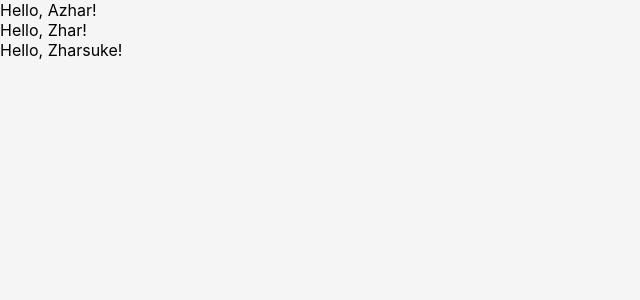
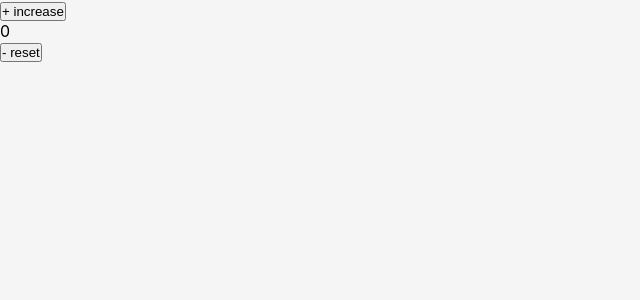
Before and after one commit to alazharizqi/dicoding, a React app in the folder frontend/react/contacts-app/: page / in a window 1280 px wide. Shown: the top 300 px of the page, without its empty margins (0-640 px from the left). Built offline with nearby package versions, Linux system fonts and the light colour scheme; the HTML template or start-up script is replaced by a standard one.

Commit message:
feat: component state and event handling exercise

```diff
--- a/frontend/react/contacts-app/src/components/ContactApp.jsx
+++ b/frontend/react/contacts-app/src/components/contact-app/ContactApp.jsx
@@ -1,6 +1,6 @@
 import React from "react";
 import ContactList from "./ContactList";
-import { getData } from '../utils/data';
+import { getData } from '../../utils/data';
 
 function ContactApp() {
     const contacts = getData();
--- /dev/null
+++ b/frontend/react/contacts-app/src/components/counter-app/CounterApp.jsx
@@ -0,0 +1,80 @@
+import React from "react";
+
+function CounterDisplay({ count }) {
+    if (count === 0) {
+        return <p>{count}</p>;
+    }
+
+    if (count % 5 === 0 && count % 7 === 0) {
+        return <p>FizzBuzz</p>;
+    }
+
+    if (count % 5 === 0) {
+        return <p>Fizz</p>
+    }
+
+    if (count % 7 === 0) {
+        return <p>Buzz</p>
+    }
+
+    return <p>{count}</p>;
+}
+
+function IncreaseButton({ increase }) {
+    return (
+        <div>
+            <button onClick={increase}>+ increase</button>
+        </div>
+    )
+}
+
+function ResetButton({ reset }) {
+    return (
+        <div>
+            <button onClick={reset}>- reset</button>
+        </div>
+    )
+}
+
+class CounterApp extends React.Component {
+    constructor(props) {
+        super(props);
+
+        // init count value inside state
+        this.state = {
+            count: 0
+        };
+
+        // binding event handler
+        this.onIncreaseEventHandler = this.onIncreaseEventHandler.bind(this);
+        this.onResetEventhandler = this.onResetEventhandler.bind(this);
+    }
+
+    onIncreaseEventHandler() {
+        this.setState((previousState) => {
+            return {
+                count: previousState.count + 1
+            };
+        });
+    }
+
+    onResetEventhandler() {
+        this.setState(() => {
+            return {
+                count: 0
+            };
+        });
+    }
+
+    render() {
+        return (
+            <div>
+                <IncreaseButton increase={this.onIncreaseEventHandler} />
+                <CounterDisplay count={this.state.count} />
+                <ResetButton reset={this.onResetEventhandler} />
+            </div>
+        );
+    }
+}
+
+export default CounterApp;
--- a/frontend/react/contacts-app/src/index.jsx
+++ b/frontend/react/contacts-app/src/index.jsx
@@ -1,16 +1,17 @@
 import React from "react";
 import { createRoot } from "react-dom/client";
-// import ContactApp from "./components/ContactApp";
 import MyComponent from "./components/MyComponent";
 
 import './styles/style.css';
+import CounterApp from "./components/counter-app/CounterApp";
 
 const root = createRoot(document.getElementById('root'));
 root.render(
-    <div>
-        <MyComponent name="Azhar" />
-        <MyComponent name="Zhar" />
-        <MyComponent name="Zharsuke" />
+    // <div>
+    //     <MyComponent name="Azhar" />
+    //     <MyComponent name="Zhar" />
+    //     <MyComponent name="Zharsuke" />
 
-    </div>
+    // </div>
+    <CounterApp />
 );
```
Also changed, not shown: frontend/react/contacts-app/src/components/contact-app/ContactItem.jsx (renamed from frontend/react/contacts-app/src/components/ContactItem.jsx), frontend/react/contacts-app/src/components/contact-app/ContactItemBody.jsx (renamed from frontend/react/contacts-app/src/components/ContactItemBody.jsx), frontend/react/contacts-app/src/components/contact-app/ContactItemImage.jsx (renamed from frontend/react/contacts-app/src/components/ContactItemImage.jsx), frontend/react/contacts-app/src/components/contact-app/ContactList.jsx (renamed from frontend/react/contacts-app/src/components/ContactList.jsx).
